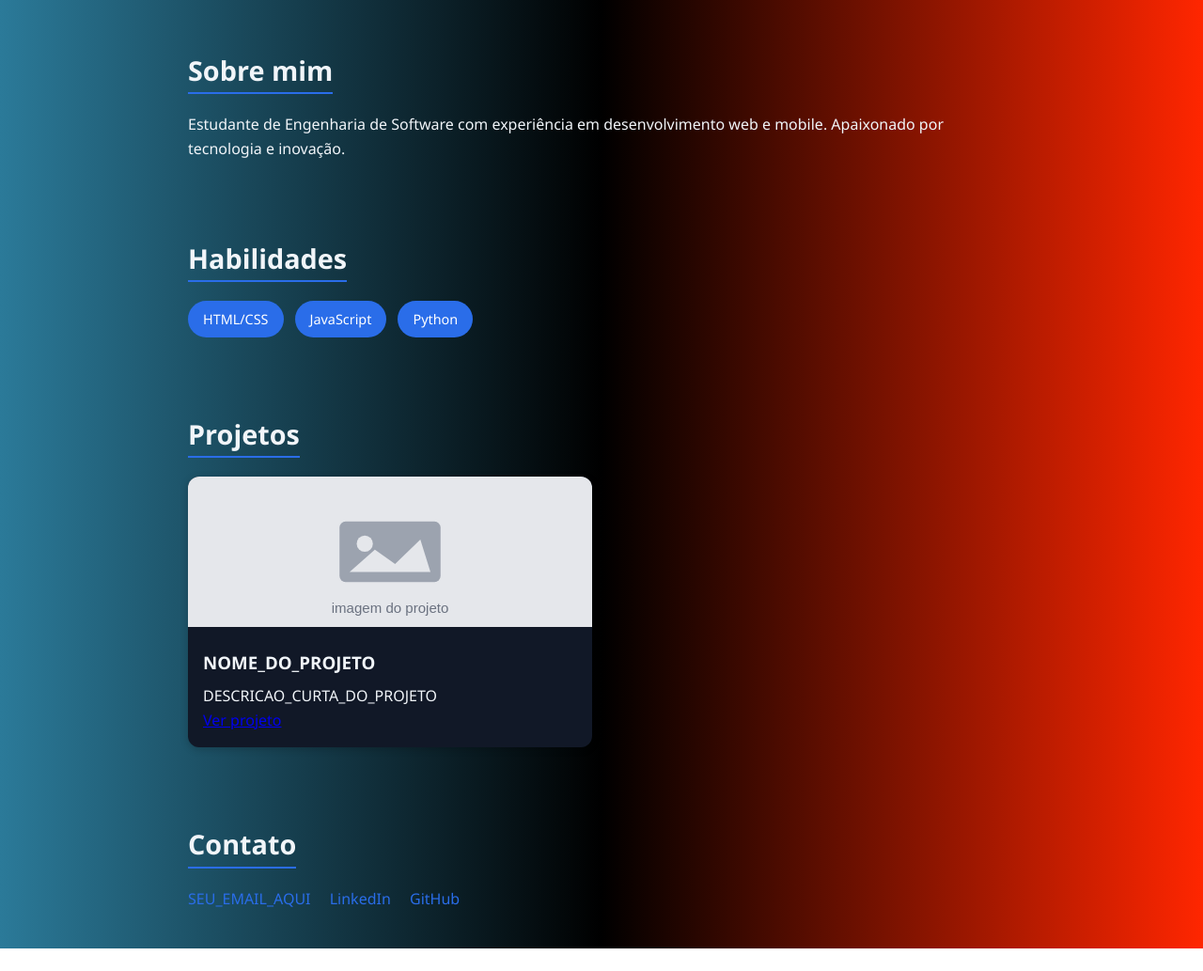
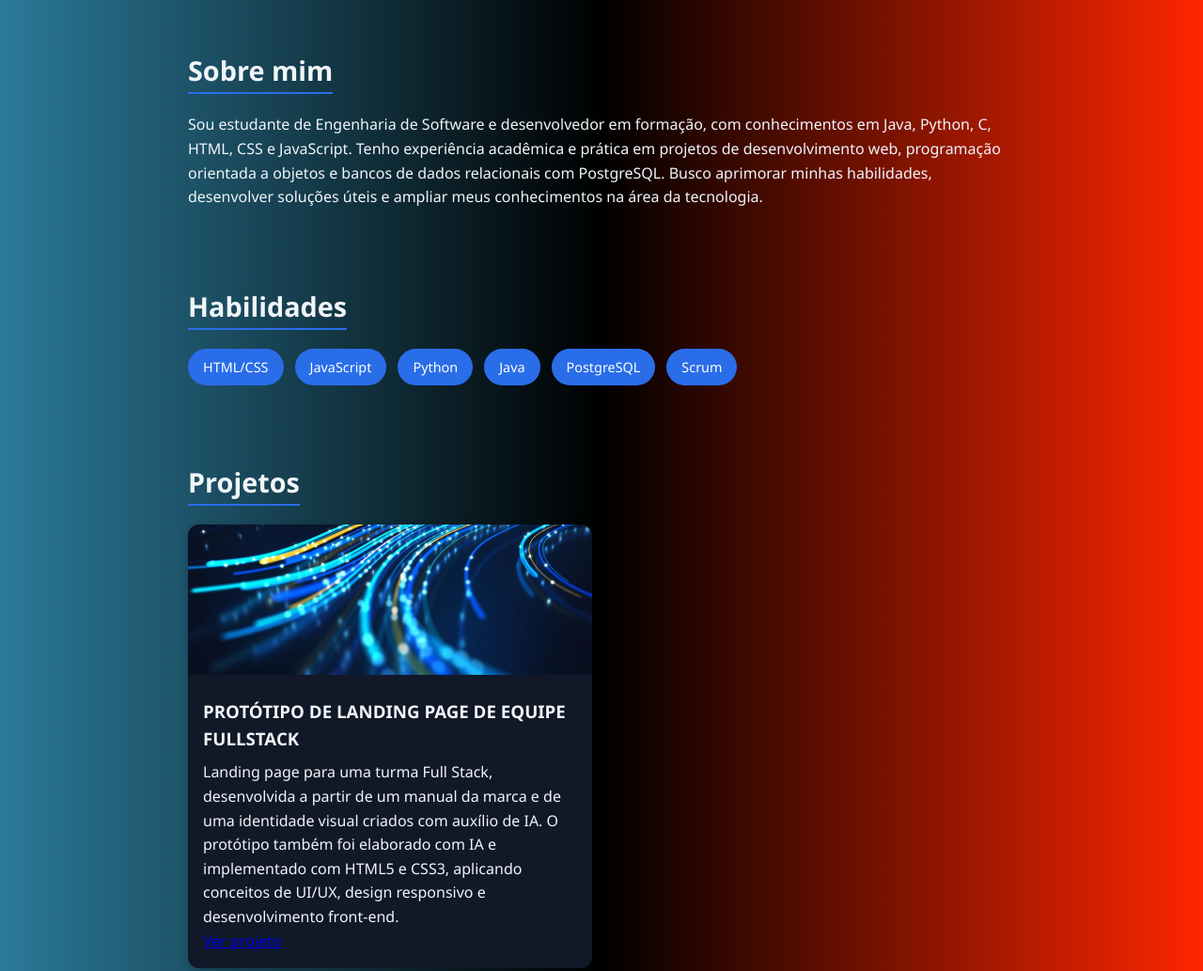
Before and after one commit to Nicolas-Add/meu-portfolio--Oficina, a plain HTML site: page index.html in a window 1280 px wide. Shown: the part 380-1413 px from the top of the page at 94% size. Before the commit the page ends 1389 px from the top, so only its background shows below. Drawn offline with Linux system fonts and the light colour scheme.

Commit message:
Alterações de informações e projeto adicionado

```diff
--- a/index.html
+++ b/index.html
@@ -22,7 +22,7 @@
     <!-- ===================== SOBRE MIM ===================== -->
     <section class="sobre">
       <h2>Sobre mim</h2>
-      <p>Estudante de Engenharia de Software com experiência em desenvolvimento web e mobile. Apaixonado por tecnologia e inovação.</p>
+      <p>Sou estudante de Engenharia de Software e desenvolvedor em formação, com conhecimentos em Java, Python, C, HTML, CSS e JavaScript. Tenho experiência acadêmica e prática em projetos de desenvolvimento web, programação orientada a objetos e bancos de dados relacionais com PostgreSQL. Busco aprimorar minhas habilidades, desenvolver soluções úteis e ampliar meus conhecimentos na área da tecnologia.</p>
     </section>
 
     <!-- ==================== HABILIDADES ==================== -->
@@ -32,6 +32,9 @@
         <span>HTML/CSS</span>
         <span>JavaScript</span>
         <span>Python</span>
+        <span>Java</span>
+        <span>PostgreSQL</span>
+        <span>Scrum</span>
       </div>
     </section>
 
@@ -42,11 +45,12 @@
 
         <!-- CARD DE PROJETO (copie este bloco para adicionar mais) -->
         <div class="card-projeto">
-          <img src="assets/projeto.svg" alt="Capa do projeto">
+          <img src="assets/Tecnologia.webp" alt="Capa do projeto">
           <div class="conteudo">
-            <h3>NOME_DO_PROJETO</h3>
-            <p>DESCRICAO_CURTA_DO_PROJETO</p>
-            <a href="COLE_O_LINK_DO_PROJETO_AQUI">Ver projeto</a>
+            <h3>PROTÓTIPO DE LANDING PAGE DE EQUIPE FULLSTACK</h3>
+            <p>Landing page para uma turma Full Stack, desenvolvida a partir de um manual da marca e de uma identidade visual criados com auxílio de IA. O protótipo também foi elaborado com IA e implementado com HTML5 e CSS3, aplicando conceitos de UI/UX, design responsivo e desenvolvimento front-end.
+</p>
+            <a href="https://nicolas-add.github.io/FS_5.0--landing-page/">Ver projeto</a>
           </div>
         </div>
 
```
Also changed, not shown: assets/Tecnologia.webp (added).
